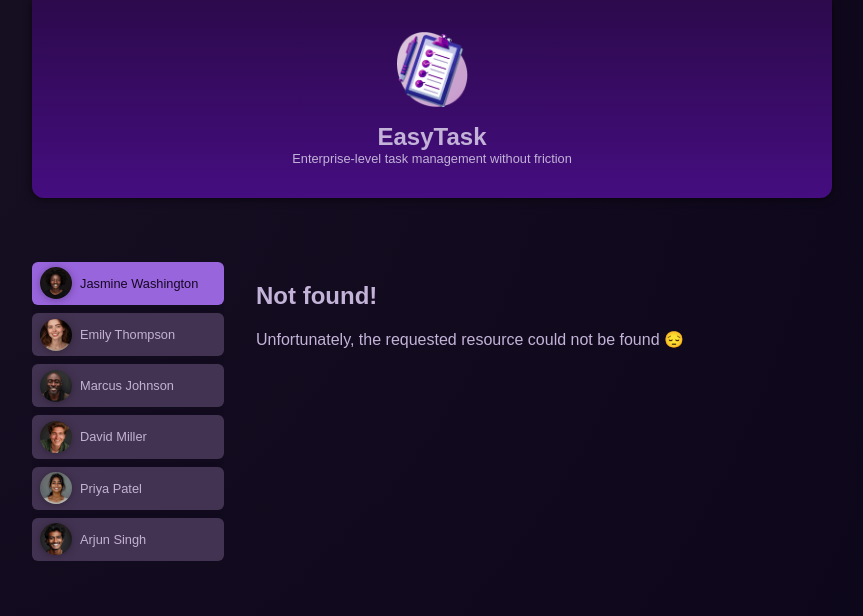
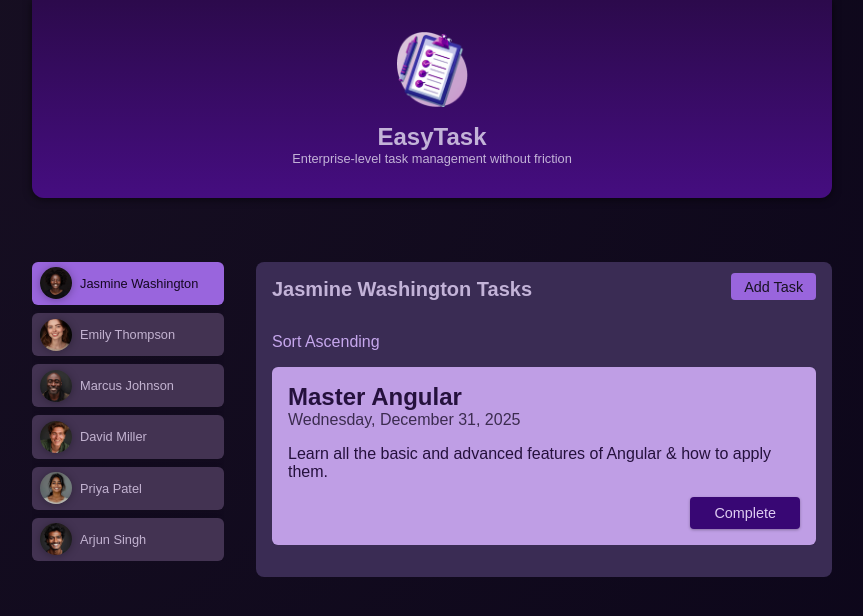
Before and after one commit to azucenaSantos/UdemyAngularProyect_RoutingPageAplication, an Angular app: page /users/u1/tasks in a window 1280 px wide. Shown: the top 616 px of the page, without its empty margins (208-1071 px from the left). Built offline with nearby package versions, Linux system fonts and the light colour scheme.

Commit message:
Extracting Query Parameters via Inputs & via Observables

```diff
--- a/src/app/tasks/tasks.component.css
+++ b/src/app/tasks/tasks.component.css
@@ -1,3 +1,12 @@
+a {
+  text-decoration: none;
+  color: #c6a7ed;
+}
+
+a:hover, a:active{
+  color: #9b79c6;
+}
+
 ul {
   list-style: none;
   margin: 1rem 0;
--- a/src/app/tasks/tasks.component.html
+++ b/src/app/tasks/tasks.component.html
@@ -1,4 +1,11 @@
-
+<p>
+  <a routerLink="./" [queryParams]="{order: order==='asc' ? 'desc': 'asc'}">
+    <!--con el queryParams añadimos a la url lo que ponemos como objeto parámetro -> /tasks?order=asc-->
+    <!--configurandolo de la siguiente forma el queryParams su valor cambia dinámicamente de asc a desc en cada click en el a-->
+    Sort {{order==='asc' ? 'Descending': 'Ascending'}}
+    <!--usamos el valor de order para determinar qué verá el usuario y sepa que ordenamiento puede activar-->
+  </a>
+</p>
 <ul>
   @for (task of userTasks(); track task.id) {
   <li>
--- a/src/app/tasks/tasks.component.ts
+++ b/src/app/tasks/tasks.component.ts
@@ -1,18 +1,25 @@
-import { Component, computed, inject, input, OnInit } from '@angular/core';
+import {
+  Component,
+  computed,
+  DestroyRef,
+  inject,
+  input,
+  OnInit,
+} from '@angular/core';
 
 import { TaskComponent } from './task/task.component';
 import { Task } from './task/task.model';
 import { TasksService } from './tasks.service';
+import { ActivatedRoute, RouterLink } from '@angular/router';
 
 @Component({
   selector: 'app-tasks',
   standalone: true,
   templateUrl: './tasks.component.html',
   styleUrl: './tasks.component.css',
-  imports: [TaskComponent],
+  imports: [TaskComponent, RouterLink],
 })
-export class TasksComponent{
-
+export class TasksComponent {
   private tasksService = inject(TasksService);
 
   //Queremos poder imprimir las tasks de un usuario concreto, ¿cómo?
@@ -30,8 +37,32 @@ export class TasksComponent{
   userId = input.required<string>();
   //Tenemos acceso al userId, ya podemos obtener las tasks de un user en concreto
   //Almacenamos en userTasks un computed con el resultado del filter sobre todas las tasks almacenadas en el taskService
-  userTasks= computed(()=> this.tasksService.allTasks().filter(task=> task.userId=== this.userId()));
+  userTasks = computed(() =>
+    this.tasksService.allTasks().filter((task) => task.userId === this.userId())
+  );
   //Usamos el computed para que userTask se actualice siempre que el userId o tasks cambien de valor :D
   //Sin usar signals tambien se podria haciendo observables para obtener las tareas de un usuario.
 
+  //Como obtenemos el orden que ha marcado el usuario en el link?
+  //1.Con la configuración actual podemos acceder a ese parámetro con un input de su mismo nombre
+  //order = input<'asc' | 'desc'>(); //con esto angular ya obtiene el parametro de la url
+  //no es required porque puede que lo tengamos o no en la url
+
+  //2.Tambien podemos acceder al valor del parámetro de la ruta mediante Observables:
+  order?: 'asc' | 'desc';
+  private activatedRoute = inject(ActivatedRoute);
+  private destroyRef = inject(DestroyRef);
+  ngOnInit() {
+    const suscription = this.activatedRoute.queryParams.subscribe({
+      next: (params) => {
+        this.order = params['order']; //obtiene el valor del parámetro con este nombre de la url
+      },
+    });
+    //Destruimos la suscripcion
+    this.destroyRef.onDestroy(() => suscription.unsubscribe());
+  }
+  //Y funcionaría igual!-> sacariamos en la template el order() y lo cambiamos a order, porque
+  //ya no es una signal y ya!!
+  //Funciona igual porque al ser una suscription se ejecuta cada vez que el queryParams cambia
+  //(osea, cuando el usuario hace click en otro usuario)
 }
--- a/src/app/users/users.routes.ts
+++ b/src/app/users/users.routes.ts
@@ -2,7 +2,7 @@ import { Routes } from "@angular/router";
 import { TasksComponent } from "../tasks/tasks.component";
 import { NewTaskComponent } from "../tasks/new-task/new-task.component";
 
-export const router: Routes = [
+export const routes: Routes = [
   //NUEVA RUTA HIJA -> ENCARGADA DE REDIRIGIR AL USUARIO A UNA RUTA CON SENTIDO SI ACCEDE POR EJEMLO A USERS/ID/ -> QUE MUESTRE
   //EL CONTENIDO DE USERS/ID/TASKS
   {
```
